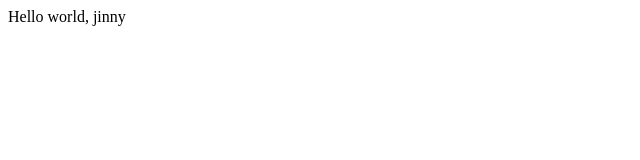
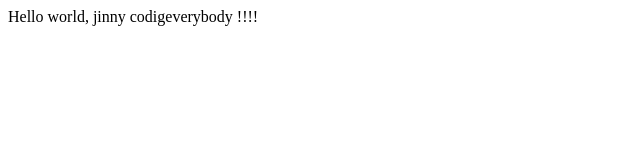
Before and after one commit to jinny7595/opentutorials-jinny, a plain HTML site: page index.html in a window 1280 px wide. Shown: the whole page, without its empty margins (0-640 px from the left). Drawn offline with Linux system fonts and the light colour scheme.

Commit message:
add codingeverybody!!! to index.html

```diff
--- a/index.html
+++ b/index.html
@@ -20,5 +20,6 @@
 
     <body>
         Hello world, jinny
+	codigeverybody !!!!
     </body>
 </html>
```
